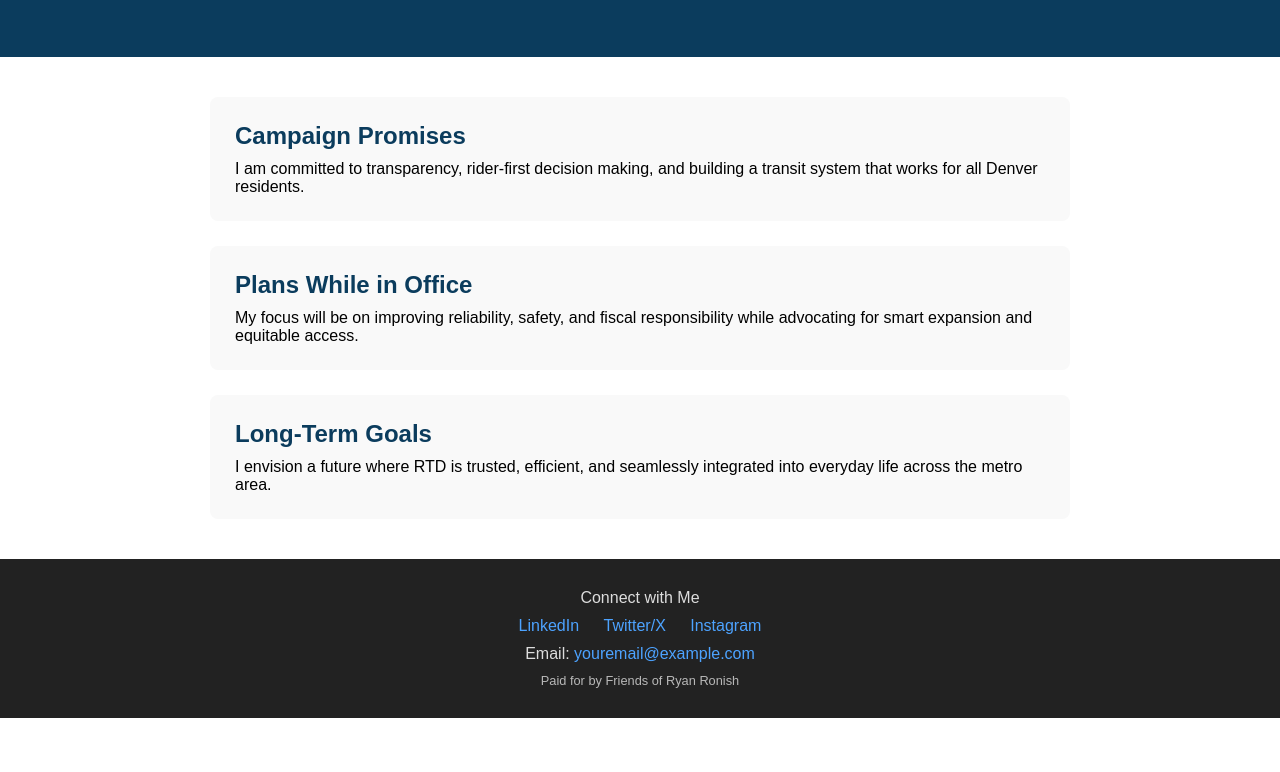
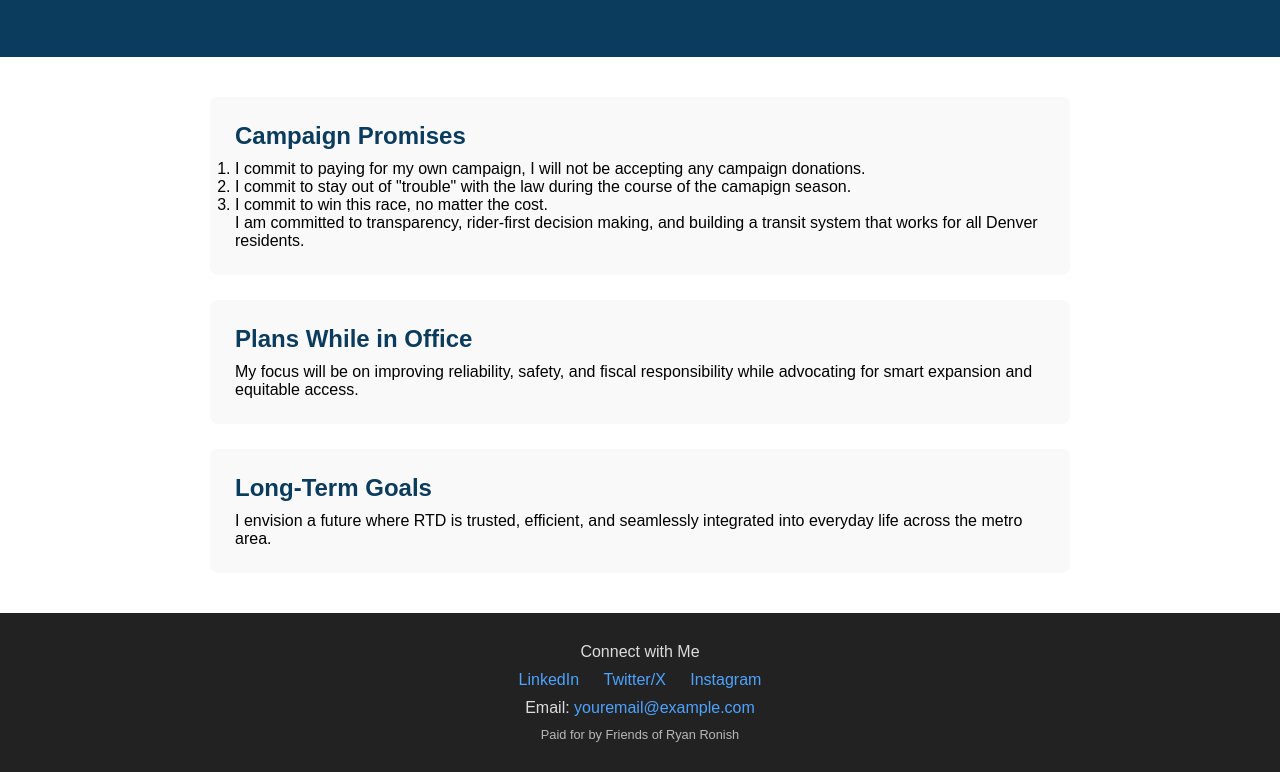
Before and after one commit to RyanforRTD/campaign-site, a plain HTML site: page index.html in a window 1280 px wide. Shown: the part 169-941 px from the top of the page. Before the commit the page ends 887 px from the top, so only its background shows below. Drawn offline with Linux system fonts and the light colour scheme.

Commit message:
Update index.html

```diff
--- a/index.html
+++ b/index.html
@@ -22,6 +22,11 @@
 
         <section class="card">
             <h2>Campaign Promises</h2>
+            <ol>
+                <li>I commit to paying for my own campaign, I will not be accepting any campaign donations.</li>
+                <li>I commit to stay out of "trouble" with the law during the course of the camapign season.</li>
+                <li>I commit to win this race, no matter the cost.</li>
+            </ol>
             <p>
                 <!-- Replace this text -->
                 I am committed to transparency, rider-first decision making,
```
